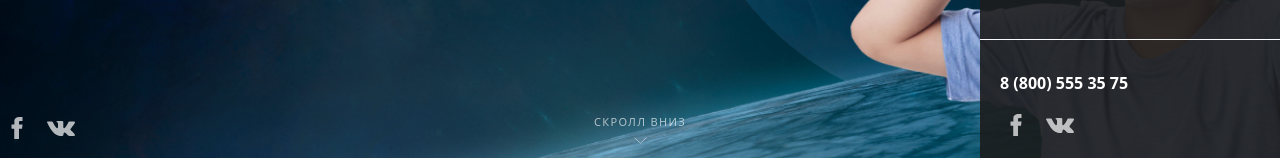
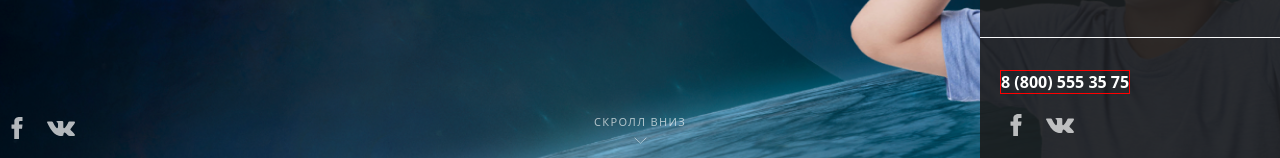
Before and after one commit to ArtN7/Planet, a plain HTML site: page index.html in a window 1280 px wide. Both pictures are taken after a click on the button 1231 px from the left and 57 px from the top of the page. Shown: the part 636-794 px from the top of the page. Drawn offline with nearby package versions, Linux system fonts and the light colour scheme.

Commit message:
Update style.css

```diff
--- a/css/style.css
+++ b/css/style.css
@@ -160,8 +160,9 @@ header {
     font-weight: 700;
     font-size: 16px;
     line-height: normal;
-    width: min-content;
+    width: 130px;
     text-wrap: nowrap;
+    border: 1px solid red;
 }
 .order-page-header-tel:hover, .order-page-burger-tel:hover {
     color: #0DD1A2;
```
